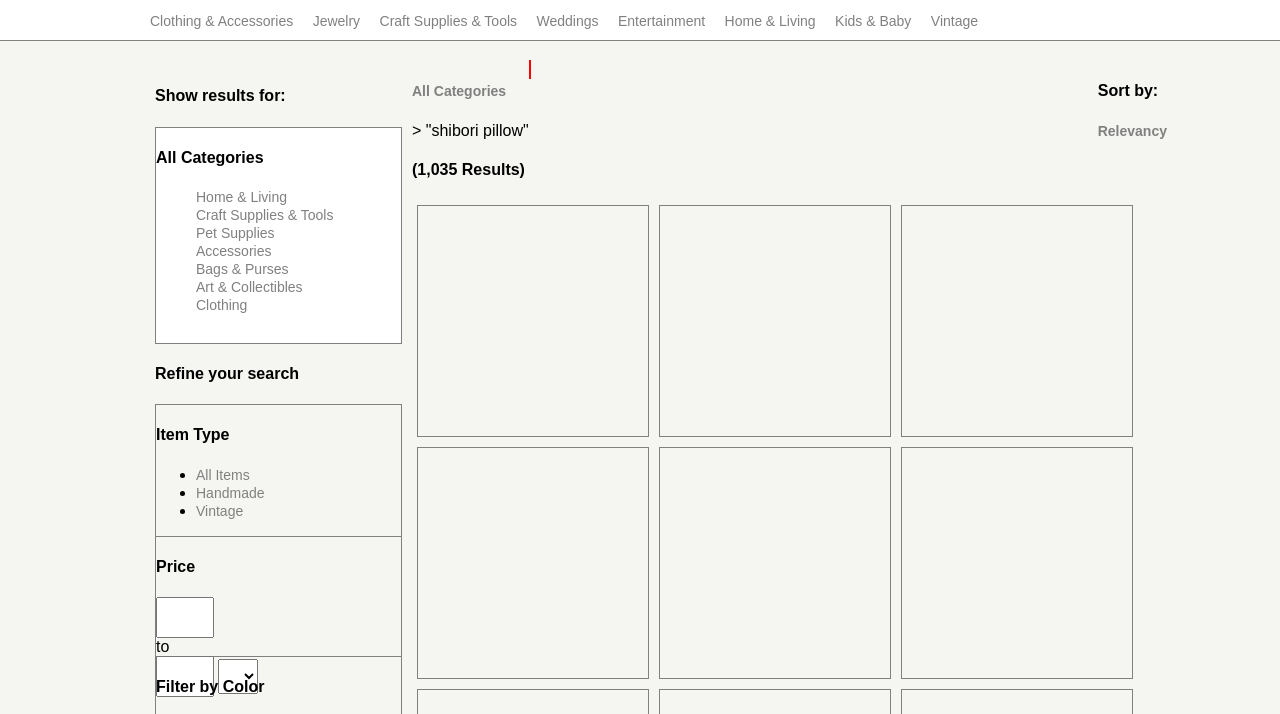
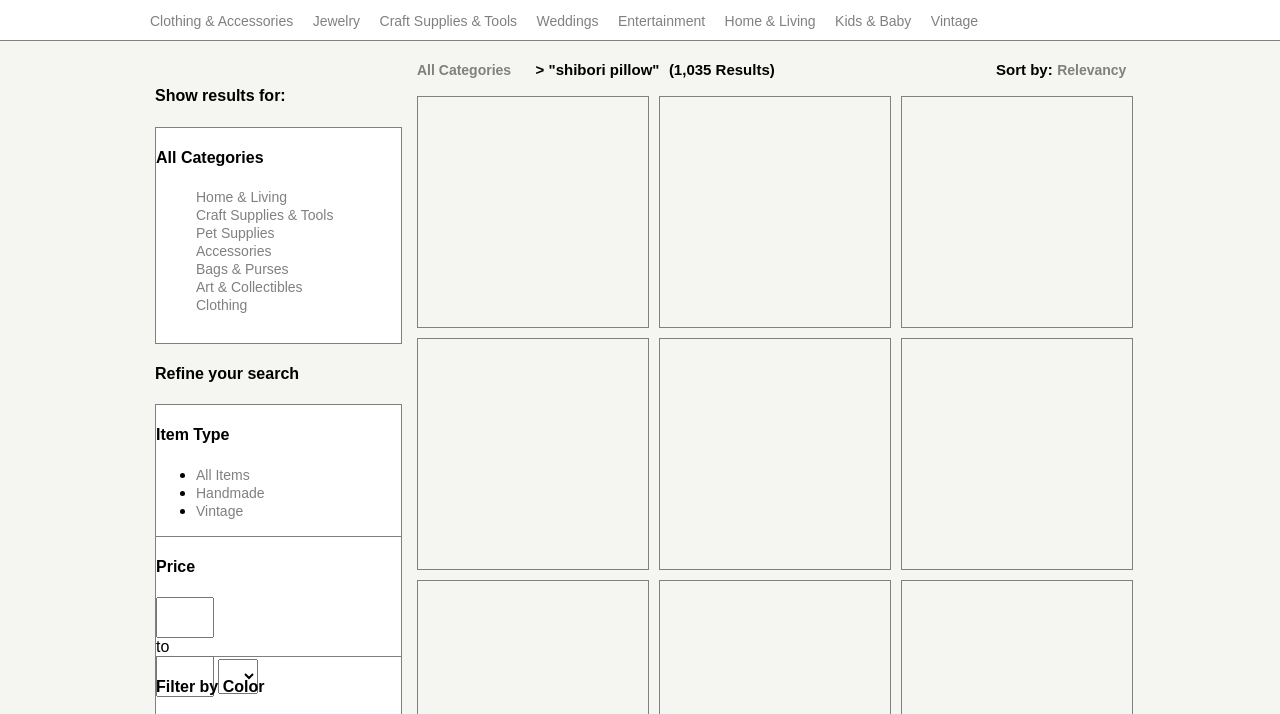
Before and after one commit to sbesozzi/Etsy-Page, a plain HTML site: page index.html in a window 1280 px wide. Shown: the part 84-798 px from the top of the page. Drawn offline with Linux system fonts and the light colour scheme.

Commit message:
Changed font size & padding in section/ Added white background in aside

```diff
--- a/index.html
+++ b/index.html
@@ -151,7 +151,7 @@
         <div class="item-search">
           <div class="search-results">
             <h4><a href="#">All Categories</a></h4>
-            <div> > "shibori pillow"</div>
+            <h4> > "shibori pillow"</h4>
             <h4>(1,035 Results)</h4>
           </div>
 
--- a/scss/main.scss
+++ b/scss/main.scss
@@ -169,26 +169,26 @@ ul {
 
         .categories-list {
           list-style-type: none;
-
         }
 
       .filter {
         width: 245px;
         height: 700px;
         border: 1px solid grey;
-          }
+        background-color: white;
+      }
 
 
         .filter-type {
             height: 124x;
             border-bottom: 1px solid grey;
-          }
+        }
 
         .filter-price {
            height: 98px;
             border-bottom: 1px solid grey;
 
-          }
+        }
 
             .price-input {
               width: 50px;
@@ -238,23 +238,37 @@ ul {
         }
 
       .item-search {
-        height: 100px;
-        width: 770px;
+        // height: 100px;
+        // width: 770px;
         display: inline;
-        border: 1px solid red;
          clear: both;
 
 
       }
 
       .search-results {
+        height: 30px;
+        width: 400px;
         // display: inline;
         float: left;
+
+        h4 {
+          padding-left: 5px;
+          font-size: 15px;
+          display: inline;
+        }
       }
 
       .sort {
+        height: 30px;
+        width: 186px;
         // display: inline;
         float: right;
+
+         h4 {
+          font-size: 15px;
+          display: inline;
+        }
       }
 
         .item-results {
```
Also changed, not shown: css/main.css.
